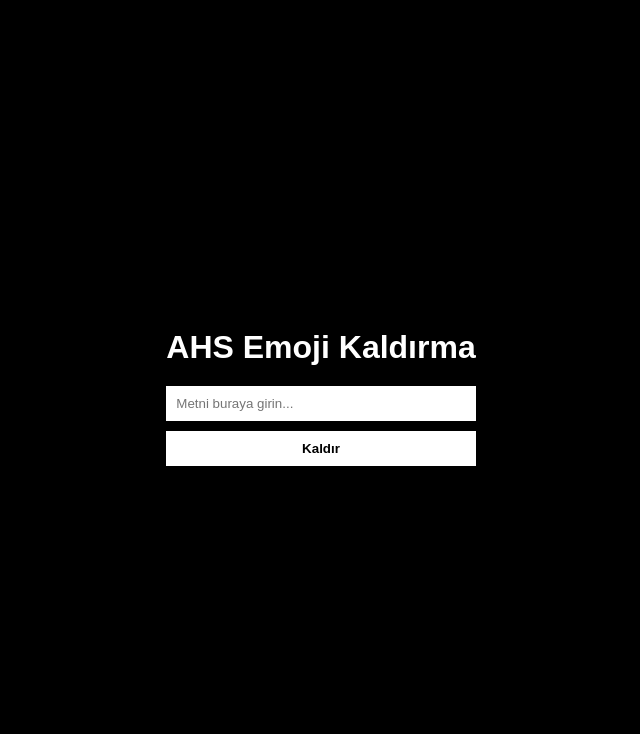
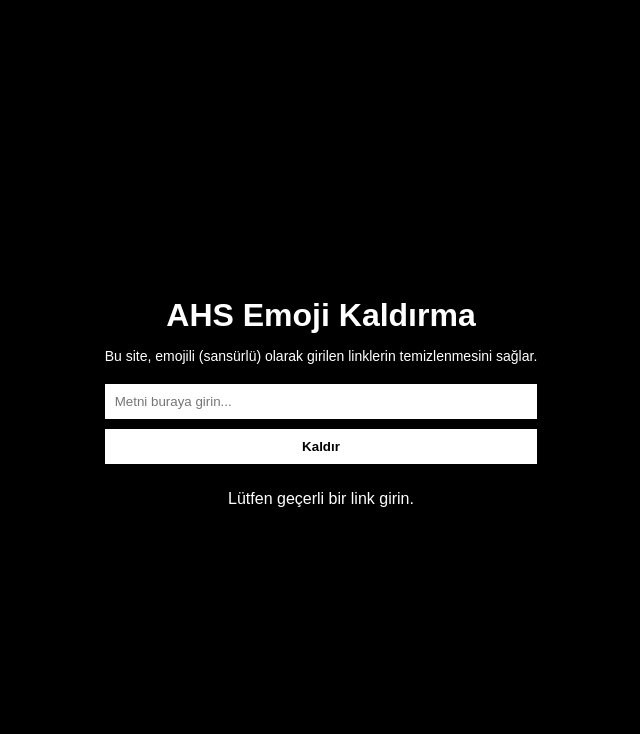
Before and after one commit to alihaktan35/AHS-Emoji-Kaldirma, a plain HTML site: page index.html in a window 1280 px wide. Both pictures are taken after a click on the button "Kaldır". Shown: the top 734 px of the page, without its empty margins (319-959 px from the left). Drawn offline with Linux system fonts and the light colour scheme.

Commit message:
Fixed all the issues.
Final version...

```diff
--- a/css/styles.css
+++ b/css/styles.css
@@ -1,4 +1,3 @@
-/* Temel stiller */
 body {
   font-family: Arial, sans-serif;
   margin: 0;
@@ -17,8 +16,13 @@ body {
 }
 
 h1 {
+  margin-bottom: 10px;
+  white-space: nowrap;
+}
+
+.description {
   margin-bottom: 20px;
-  white-space: nowrap; /* Satır sonu gelince kelimeleri bölmeyi engeller */
+  font-size: 14px;
 }
 
 input[type="text"],
@@ -29,11 +33,11 @@ button {
   color: #000;
   border: none;
   margin-bottom: 10px;
-  width: 100%; /* Metin kutusu ve buton genişliği iki katına çıkarıldı */
+  width: 100%;
 }
 
 input[type="text"] {
-  margin-bottom: 10px; /* Metin kutusu ve buton arasında boşluk bırakmak için */
+  margin-bottom: 10px;
 }
 
 button {
@@ -68,7 +72,6 @@ button:hover {
   height: auto;
 }
 
-/* Mobil ekranlar için medya sorgusu */
 @media only screen and (max-width: 768px) {
   .container {
     display: flex;
@@ -78,7 +81,7 @@ button:hover {
 
   input[type="text"],
   button {
-    width: calc(100%); /* Metin kutusu ve buton genişliği eşitlenecek, kenar boşlukları da dikkate alınıyor */
+    width: calc(100%);
     margin-bottom: 10px;
   }
 }
--- a/index.html
+++ b/index.html
@@ -3,15 +3,15 @@
 <head>
   <meta charset="UTF-8">
   <meta name="viewport" content="width=device-width, initial-scale=1.0, maximum-scale=1.0, user-scalable=no">
-
   <title>AHS Emoji Kaldırma</title>
-  <link rel="stylesheet" href="css/styles.css"> <!-- CSS dosyası -->
+  <link rel="stylesheet" href="css/styles.css">
   <link rel="icon" href="img/favicon.ico" type="image/x-icon">
   <link rel="shortcut icon" href="img/favicon.ico" type="image/x-icon">
 </head>
 <body>
   <div class="container">
     <h1>AHS Emoji Kaldırma</h1>
+    <p class="description">Bu site, emojili (sansürlü) olarak girilen linklerin temizlenmesini sağlar.</p>
     <input type="text" id="inputText" placeholder="Metni buraya girin...">
     <button onclick="removeEmojis()">Kaldır</button>
     <p id="outputLink" class="output"></p>
@@ -21,6 +21,6 @@
     <img src="img/github_logo.png" alt="GitHub" width="1150" height="465">
   </a>
 
-  <script src="js/script.js"></script> <!-- JavaScript dosyası -->
+  <script src="js/script.js"></script>
 </body>
 </html>
--- a/js/script.js
+++ b/js/script.js
@@ -1,5 +1,5 @@
 function removeEmojisOnEnter(event) {
-  if (event.keyCode === 13) { // Enter tuşu için keyCode kontrolü
+  if (event.keyCode === 13) { // Enter key
     removeEmojis();
   }
 }
@@ -10,11 +10,11 @@ function removeEmojis() {
   const removedEmojis = inputText.replace(regex, '');
   const outputLink = document.getElementById('outputLink');
 
-  outputLink.innerHTML = `<a href="http://${removedEmojis}" target="_blank">${removedEmojis}</a>`;
-  outputLink.addEventListener('click', function(event) {
-    event.preventDefault();
-    window.open(`http://${removedEmojis}`, '_blank');
-  });
+  if (removedEmojis) {
+    outputLink.innerHTML = `<a href="${removedEmojis}" target="_blank">${removedEmojis}</a>`;
+  } else {
+    outputLink.textContent = 'Lütfen geçerli bir link girin.';
+  }
 }
 
 document.getElementById('inputText').addEventListener('keypress', removeEmojisOnEnter);
```
